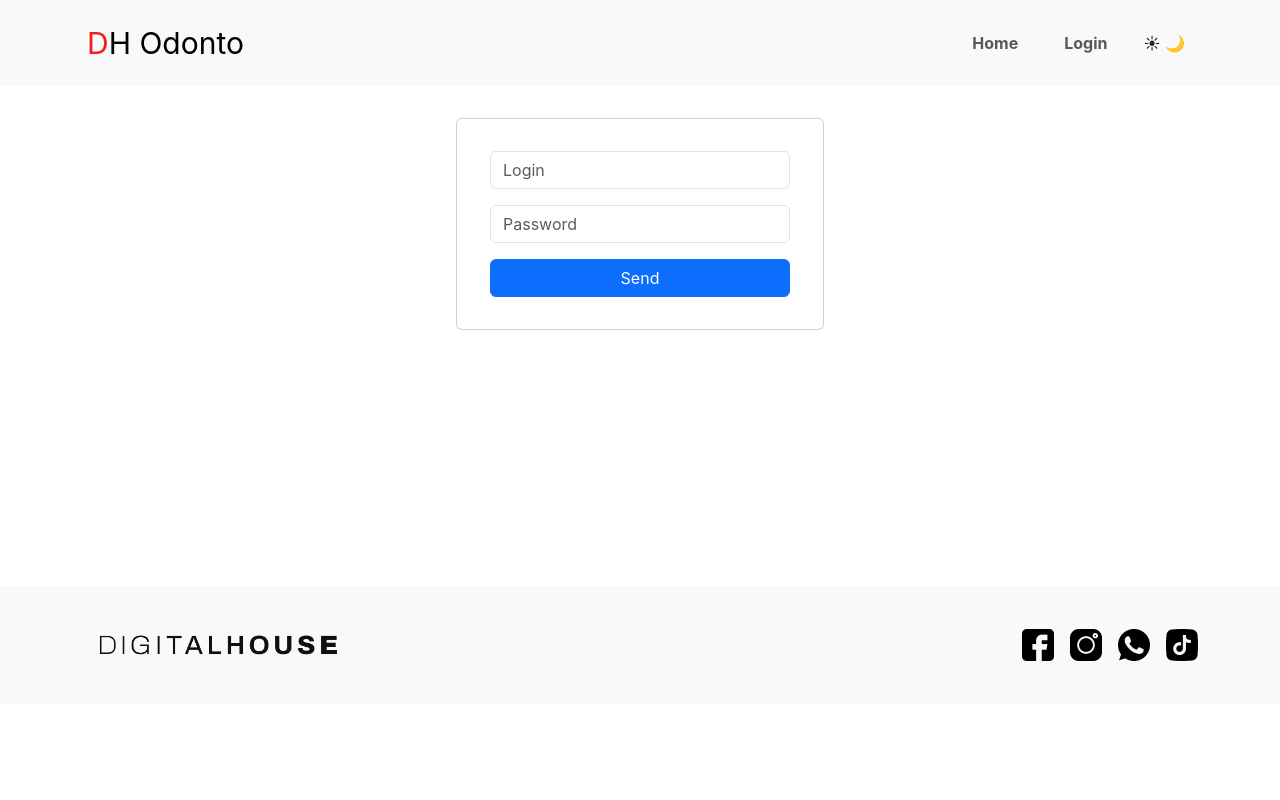
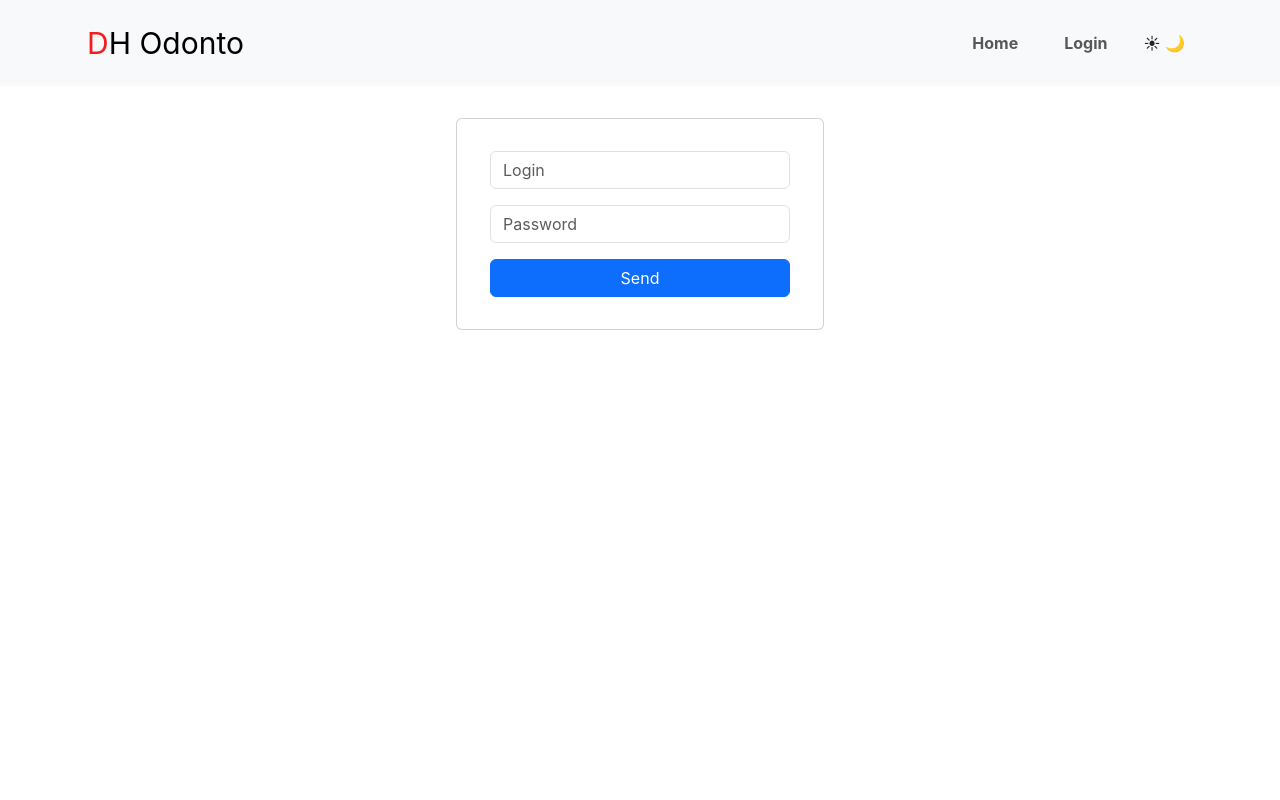
Before and after one commit to LuisBraga31/dhOdontoCheck, a React (Vite) app: page /login in a window 1280 px wide. Shown: the top 800 px of the page. Built offline with nearby package versions, Linux system fonts and the light colour scheme.

Commit message:
Configurando layout adicionando o DarkMode

```diff
--- a/src/App.jsx
+++ b/src/App.jsx
@@ -1,20 +1,9 @@
-
-import { Outlet } from "react-router-dom";
-import Footer from "./Components/Footer/Footer";
-import Navbar from "./Components/NavBar/Navbar";
+import { RouteList } from "./Routes";
 
 function App() {
   return (
     <>
-      {/* //Na linha seguinte deverá ser feito um teste se a aplicação
-        // está em dark mode e deverá utilizar a classe dark ou light */}
-      <div className={`app light}`}>
-        <Navbar />
-        <main>
-          <Outlet />
-        </main>
-        <Footer />
-      </div>
+      <RouteList/>
     </>
   );
 }
--- a/src/index.jsx
+++ b/src/index.jsx
@@ -3,12 +3,12 @@
 import "bootstrap/dist/css/bootstrap.min.css";
 import "bootstrap/dist/js/bootstrap.min.js";
 import "./index.css";
-import { RouteList } from "./Routes";
+import App from "./App";
 
 const root = ReactDOM.createRoot(document.getElementById("root"));
 //Lembre-se de configurar suas rotas e seu contexto aqui
 root.render(
   <React.StrictMode>
-    <RouteList/>
+    <App/>
   </React.StrictMode>
 );
--- a/src/layouts/AlternativeLayout/index.jsx
+++ b/src/layouts/AlternativeLayout/index.jsx
@@ -1,13 +1,22 @@
 import { Outlet } from 'react-router-dom'
 import Navbar from '../../Components/NavBar/Navbar'
 import Footer from '../../Components/Footer/Footer'
+import { OdontoContext } from "../../contexts/OdontoContext";
+import { useContext } from "react";
 
 export function AlternativeLayout() {
+
+  const { darkMode } = useContext(OdontoContext);
+
   return (
     <>
-       <Navbar/>
-       <Outlet/>
-       <Footer value={false}/>
+      <div className={`app ${darkMode ? `light` : `dark` }`}>
+        <Navbar/>
+        <main>
+          <Outlet/>
+        </main>
+        <Footer value={false}/>
+      </div>
     </>
   )
 }
--- a/src/layouts/DefaultLayout/index.jsx
+++ b/src/layouts/DefaultLayout/index.jsx
@@ -1,13 +1,23 @@
 import { Outlet } from 'react-router-dom'
 import Navbar from '../../Components/NavBar/Navbar'
 import Footer from '../../Components/Footer/Footer'
+import { OdontoContext } from "../../contexts/OdontoContext";
+import { useContext } from "react";
 
 export function DefaultLayout() {
+
+  const { darkMode } = useContext(OdontoContext);
+
   return (
     <>
-       <Navbar/>
-       <Outlet/>
-       <Footer value={true}/>
+    <div className={`app ${darkMode ? `light` : `dark` }`}>
+      <Navbar/>
+      <main>
+        <Outlet/>
+      </main>
+      <Footer value={true}/>
+    </div>
+
     </>
   )
 }
```
